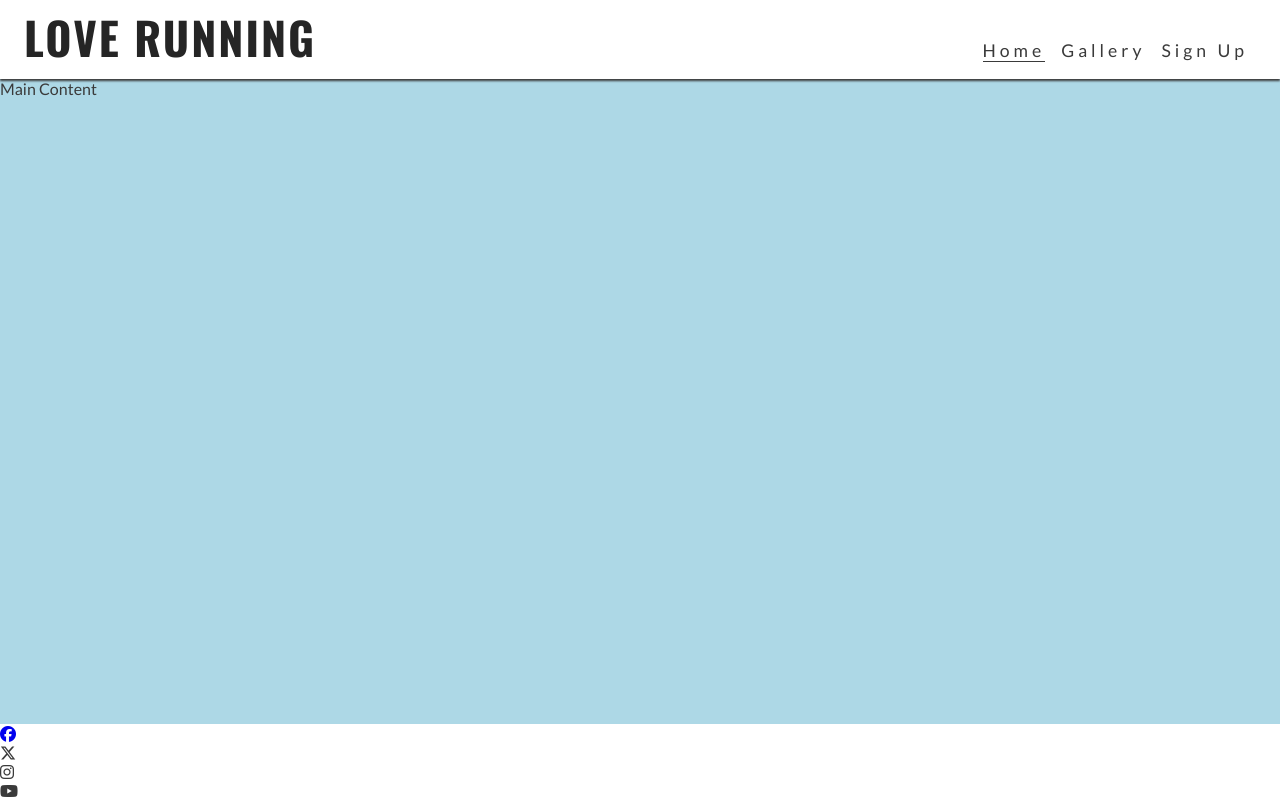
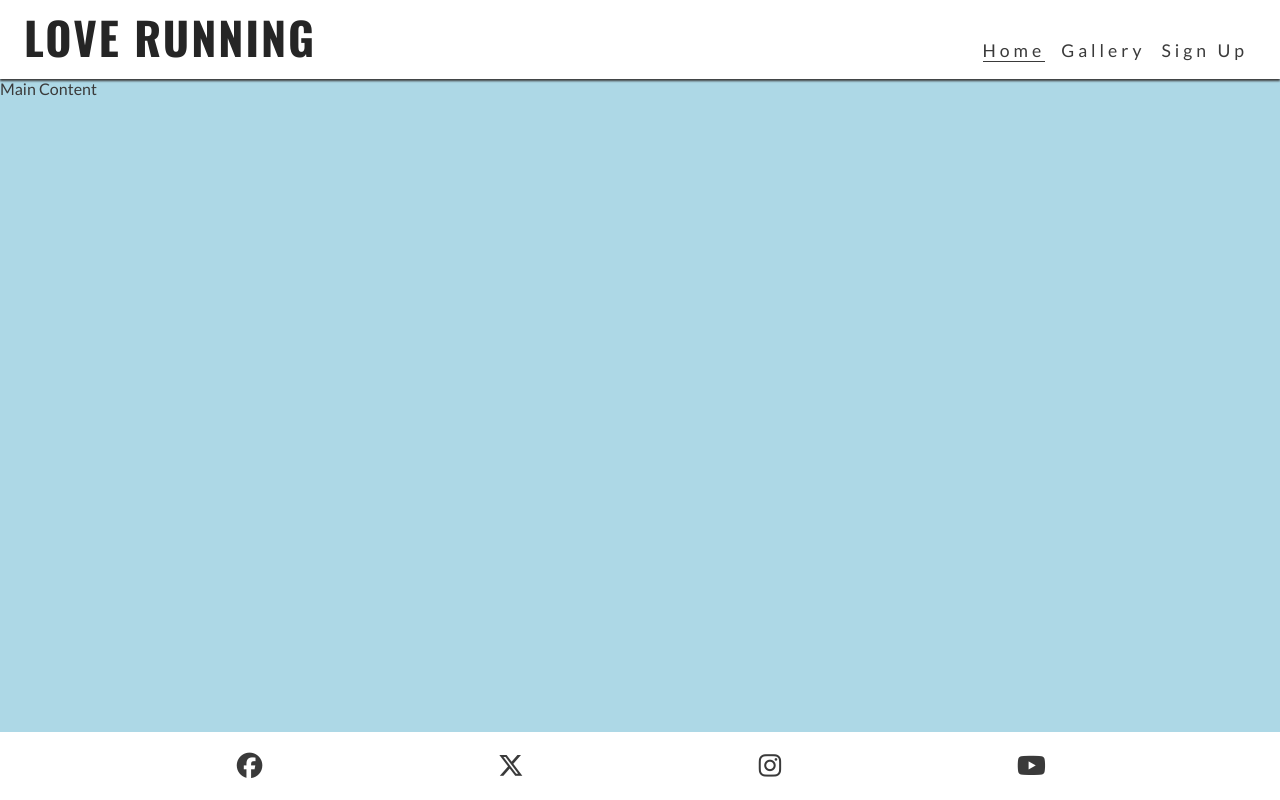
Before and after one commit to Regan-Boreland/LoveRunning, a plain HTML site: page index.html in a window 1280 px wide. Drawn offline with nearby package versions, Linux system fonts and the light colour scheme.

Commit message:
style footer icons for all screen sizes

```diff
--- a/assets/css/style.css
+++ b/assets/css/style.css
@@ -88,10 +88,19 @@ main {
     margin-top: 47px;
 }
 /* Footer */
-footer {
-    background-color: #ffffff;
+#social-networks {
+    text-align:center;
+    padding: 20px 0;
+    display: flex;
+    justify-content: space-evenly;
+    list-style-type: none;
 }
 
+#social-networks i {
+    font-size: 160%;
+    padding: 5%;
+    color:#3a3a3a;
+}
 /*Media query: tablets and larger (768px and up)*/
 @media screen and (min-width: 768px)  {
     /* Header */
--- a/index.html
+++ b/index.html
@@ -34,7 +34,7 @@
 
     <!--footer-->
     <footer>
-        <ul>
+        <ul id="social-networks">
             <li><a href="https://www.facebook.com/" target="_blank" rel="noopener" aria-label="visit our facebook page (opens in a new tab)"><i class="fa-brands fa-facebook"></i></a></li>
             <li><a href="https://twitter.com/?lang=en-gb" target="_blank" rel="noopener" aria-label="visit our twitter page (opens in a new tab)"></a><i class="fa-brands fa-x-twitter"></i></li>
             <li><a href="https://www.instagram.com/" target="_blank" rel="noopener" aria-label="visit our instagram (opens in a new tab)"></a><i class="fa-brands fa-instagram"></i></li>
```
